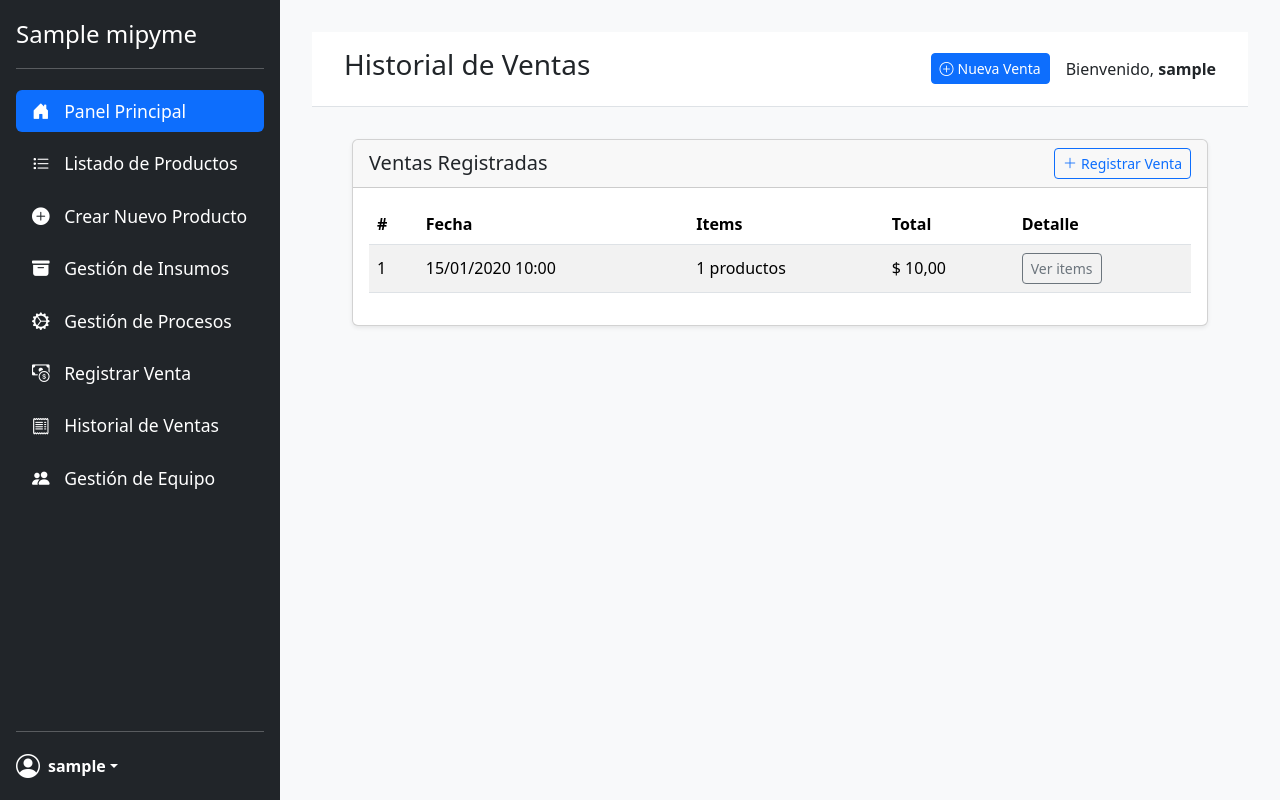
After one commit to ader999/nimypine, a Django app: page /produccion/ventas/historial/ in a window 1280 px wide. The commit adds this page. Run offline with Django 5.2, Linux system fonts and the light colour scheme; a user stored in the database is signed in; tables that the repository leaves empty hold one stand-in row (values such as "Sample post").

Commit message:
feat(produccion): add sales module with Venta and VentaItem
Introduce a sales/invoicing module to register and list product sales.

- Models:
  - Venta: links to Mipyme, stores fecha and computed total
  - VentaItem: producto, cantidad, precio_unitario, auto-calculated subtotal
  - Venta.calcular_total aggregates item subtotals
- DB:
  - Add migrations 0009 (initial Venta) and 0010 (itemized sales with
    VentaItem and defaulted total)
- Forms:
  - VentaItemForm with per-item stock validation
  - VentaItemFormSet to handle multiple items per sale
- Views:
  - registrar_venta: validates stock, creates Venta and items, deducts
    stock, computes totals, returns printable summary
  - historial_ventas: lists sales with expandable item details
- Admin:
  - Inline management of VentaItem under Venta, readonly totals, filters
  - Registers Venta and VentaItem
- UI:
  - New templates for registering sales and viewing history
  - JS for live price/subtotal/total updates and invoice printing
  - Navigation links added in base template
- URLs:
  - Add routes for registrar_venta and historial_ventas

Run migrations. Stock is automatically decremented when a sale is saved.

```diff
--- a/produccion/urls.py
+++ b/produccion/urls.py
@@ -45,4 +45,7 @@ urlpatterns = [
     path('procesos/editar/<int:proceso_id>/', views.editar_proceso, name='editar_proceso'),
     path('procesos/eliminar/<int:proceso_id>/', views.eliminar_proceso, name='eliminar_proceso'),
 
+    # --- VENTAS / FACTURACIÓN ---
+    path('ventas/registrar/', views.registrar_venta, name='registrar_venta'),
+    path('ventas/historial/', views.historial_ventas, name='historial_ventas'),
 ]
--- a/produccion/views.py
+++ b/produccion/views.py
@@ -1,10 +1,11 @@
 # produccion/views.py
 
 import decimal
+import json
 from django.shortcuts import render, redirect, get_object_or_404
 from django.contrib.auth.decorators import login_required
-from .models import Producto, Insumo, Formulacion, PasoDeProduccion, Proceso
-from .forms import ProductoForm, FormulacionForm, InsumoForm, FormulacionUpdateForm, ProcesoForm, PasoUpdateForm, PasoDeProduccionForm, CalculadoraLotesForm
+from .models import Producto, Insumo, Formulacion, PasoDeProduccion, Proceso, Venta, VentaItem
+from .forms import ProductoForm, FormulacionForm, InsumoForm, FormulacionUpdateForm, ProcesoForm, PasoUpdateForm, PasoDeProduccionForm, CalculadoraLotesForm, VentaItemFormSet
 from cuentas.decorators import rol_requerido, mipyme_requerida
 
 
@@ -478,3 +479,144 @@ def calculadora_lotes(request, producto_id):
     return render(request, 'produccion/calculadora_lotes.html', contexto)
 
 # --- FIN DE CALCULADORA ---
+
+
+# --- INICIO DE VENTAS (FACTURACIÓN) ---
+
+@login_required
+@mipyme_requerida
+def registrar_venta(request):
+    """
+    Registrar una nueva venta con múltiples productos usando un ModelFormSet de VentaItem.
+    Realiza:
+     - Validación de stock
+     - Resta automática del stock
+     - Cálculo de subtotales y total
+     - Devuelve datos para modal de confirmación e impresión
+    """
+    # Datos de productos para JS
+    productos = Producto.objects.filter(mipyme=request.user.mipyme).values('id', 'nombre', 'precio_venta')
+    productos_data = {
+        str(p['id']): {'nombre': p['nombre'], 'precio_venta': float(p['precio_venta'])}
+        for p in productos
+    }
+    productos_json = json.dumps(productos_data)
+
+    if request.method == 'POST':
+        formset = VentaItemFormSet(
+            request.POST,
+            form_kwargs={'mipyme': request.user.mipyme},
+            queryset=VentaItem.objects.none()
+        )
+        if formset.is_valid():
+            venta = Venta.objects.create(mipyme=request.user.mipyme)
+            items_data = []
+            total_items = 0
+
+            for form in formset:
+                if not form.cleaned_data or form.cleaned_data.get('DELETE'):
+                    continue
+
+                producto = form.cleaned_data['producto']
+                cantidad = form.cleaned_data['cantidad']
+
+                # Validación de stock por seguridad (además del clean del form)
+                if cantidad > producto.stock_actual:
+                    venta.delete()
+                    contexto = {
+                        'formset': formset,
+                        'titulo': 'Registrar Venta',
+                        'nombrepine': request.user.mipyme.nombre,
+                        'productos_json': productos_json,
+                        'error': f"No hay suficiente stock para {producto.nombre}. Stock disponible: {producto.stock_actual} unidades."
+                    }
+                    return render(request, 'produccion/registrar_venta.html', contexto)
+
+                # Crear item con precio actual del producto
+                item = VentaItem(
+                    venta=venta,
+                    producto=producto,
+                    cantidad=cantidad,
+                    precio_unitario=producto.precio_venta
+                )
+                item.save()
+
+                # Restar del stock del producto
+                producto.stock_actual -= cantidad
+                producto.save(update_fields=['stock_actual'])
+
+                items_data.append({
+                    'producto': producto.nombre,
+                    'cantidad': cantidad,
+                    'precio_unitario': float(item.precio_unitario),
+                    'subtotal': float(item.subtotal),
+                })
+                total_items += 1
+
+            if total_items == 0:
+                venta.delete()
+                contexto = {
+                    'formset': formset,
+                    'titulo': 'Registrar Venta',
+                    'nombrepine': request.user.mipyme.nombre,
+                    'productos_json': productos_json,
+                    'error': 'Debe agregar al menos un producto a la venta.'
+                }
+                return render(request, 'produccion/registrar_venta.html', contexto)
+
+            # Calcular total de la venta
+            venta.calcular_total()
+
+            venta_dict = {
+                'id': venta.id,
+                'fecha': venta.fecha.strftime('%d/%m/%Y %H:%M'),
+                'total': float(venta.total),
+                'items': items_data
+            }
+            venta_json = json.dumps(venta_dict)
+
+            # Render con formulario limpio, datos para modal y JSON embebido
+            contexto = {
+                'formset': VentaItemFormSet(queryset=VentaItem.objects.none(), form_kwargs={'mipyme': request.user.mipyme}),
+                'titulo': 'Registrar Venta',
+                'nombrepine': request.user.mipyme.nombre,
+                'productos_json': productos_json,
+                'venta_exitosa': True,
+                'venta_json': venta_json,
+            }
+            return render(request, 'produccion/registrar_venta.html', contexto)
+        else:
+            contexto = {
+                'formset': formset,
+                'titulo': 'Registrar Venta',
+                'nombrepine': request.user.mipyme.nombre,
+                'productos_json': productos_json,
+            }
+            return render(request, 'produccion/registrar_venta.html', contexto)
+
+    # GET
+    formset = VentaItemFormSet(queryset=VentaItem.objects.none(), form_kwargs={'mipyme': request.user.mipyme})
+    contexto = {
+        'formset': formset,
+        'titulo': 'Registrar Venta',
+        'nombrepine': request.user.mipyme.nombre,
+        'productos_json': productos_json,
+    }
+    return render(request, 'produccion/registrar_venta.html', contexto)
+
+
+@login_required
+@mipyme_requerida
+def historial_ventas(request):
+    """
+    Lista el historial de ventas de la MIPYME.
+    """
+    ventas = Venta.objects.filter(mipyme=request.user.mipyme).prefetch_related('items__producto').order_by('-fecha')
+    contexto = {
+        'ventas': ventas,
+        'titulo': 'Historial de Ventas',
+        'nombrepine': request.user.mipyme.nombre,
+    }
+    return render(request, 'produccion/historial_ventas.html', contexto)
+
+# --- FIN DE VENTAS ---
--- a/templates/produccion/base_produccion.html
+++ b/templates/produccion/base_produccion.html
@@ -99,6 +99,20 @@
                 </a>
             </li>
 
+            <!-- --- VENTAS / FACTURACIÓN --- -->
+            <li>
+                <a href="{% url 'produccion:registrar_venta' %}" class="nav-link text-white">
+                    <i class="bi bi-cash-coin"></i>
+                    Registrar Venta
+                </a>
+            </li>
+            <li>
+                <a href="{% url 'produccion:historial_ventas' %}" class="nav-link text-white">
+                    <i class="bi bi-receipt"></i>
+                    Historial de Ventas
+                </a>
+            </li>
+
             <li>
                 <a href="{% url 'cuentas:lista_equipo' %}" class="nav-link text-white">
                     <i class="bi bi-people-fill"></i>
--- /dev/null
+++ b/templates/produccion/historial_ventas.html
@@ -0,0 +1,94 @@
+<!-- templates/produccion/historial_ventas.html -->
+{% extends 'produccion/base_produccion.html' %}
+
+{% block title %}Historial de Ventas{% endblock %}
+{% block page_title %}Historial de Ventas{% endblock %}
+
+{% block extra_buttons %}
+<a href="{% url 'produccion:registrar_venta' %}" class="btn btn-sm btn-primary">
+  <i class="bi bi-plus-circle me-1"></i>Nueva Venta
+</a>
+{% endblock %}
+
+{% block content %}
+<div class="row justify-content-center">
+  <div class="col-md-11">
+    <div class="card shadow-sm">
+      <div class="card-header d-flex justify-content-between align-items-center">
+        <h5 class="mb-0">Ventas Registradas</h5>
+        <a href="{% url 'produccion:registrar_venta' %}" class="btn btn-sm btn-outline-primary">
+          <i class="bi bi-plus-lg me-1"></i>Registrar Venta
+        </a>
+      </div>
+      <div class="card-body">
+        {% if ventas %}
+        <div class="table-responsive">
+          <table class="table table-striped align-middle">
+            <thead>
+              <tr>
+                <th>#</th>
+                <th>Fecha</th>
+                <th>Items</th>
+                <th>Total</th>
+                <th>Detalle</th>
+              </tr>
+            </thead>
+            <tbody>
+              {% for venta in ventas %}
+              <tr>
+                <td>{{ venta.id }}</td>
+                <td>{{ venta.fecha|date:"d/m/Y H:i" }}</td>
+                <td>{{ venta.items.count }} productos</td>
+                <td>$ {{ venta.total }}</td>
+                <td>
+                  <button class="btn btn-sm btn-outline-secondary" type="button" data-bs-toggle="collapse" data-bs-target="#venta-items-{{ venta.id }}" aria-expanded="false" aria-controls="venta-items-{{ venta.id }}">
+                    Ver items
+                  </button>
+                </td>
+              </tr>
+              <tr class="collapse" id="venta-items-{{ venta.id }}">
+                <td colspan="5">
+                  <div class="p-3 bg-light rounded">
+                    <div class="table-responsive">
+                      <table class="table table-sm">
+                        <thead>
+                          <tr>
+                            <th>Producto</th>
+                            <th>Cantidad</th>
+                            <th>Precio Unitario</th>
+                            <th>Subtotal</th>
+                          </tr>
+                        </thead>
+                        <tbody>
+                          {% for it in venta.items.all %}
+                          <tr>
+                            <td>{{ it.producto.nombre }}</td>
+                            <td>{{ it.cantidad }}</td>
+                            <td>$ {{ it.precio_unitario }}</td>
+                            <td>$ {{ it.subtotal }}</td>
+                          </tr>
+                          {% endfor %}
+                        </tbody>
+                      </table>
+                    </div>
+                  </div>
+                </td>
+              </tr>
+              {% endfor %}
+            </tbody>
+          </table>
+        </div>
+        {% else %}
+        <div class="text-center text-muted py-5">
+          <i class="bi bi-receipt fs-1 d-block mb-2"></i>
+          <p class="mb-3">Aún no hay ventas registradas.</p>
+          <a href="{% url 'produccion:registrar_venta' %}" class="btn btn-primary">
+            Registrar la primera venta
+          </a>
+        </div>
+        {% endif %}
+      </div>
+    </div>
+  </div>
+</div>
+{% endblock %}
```
Also changed, not shown: produccion/admin.py (+25 -1 lines), produccion/forms.py (+41 -1 lines), produccion/models.py (+42 -0 lines), templates/produccion/registrar_venta.html (added, +254 -0 lines), produccion/migrations/0009_venta.py (added), produccion/migrations/0010_remove_venta_cantidad_remove_venta_precio_unitario_and_more.py (added).
